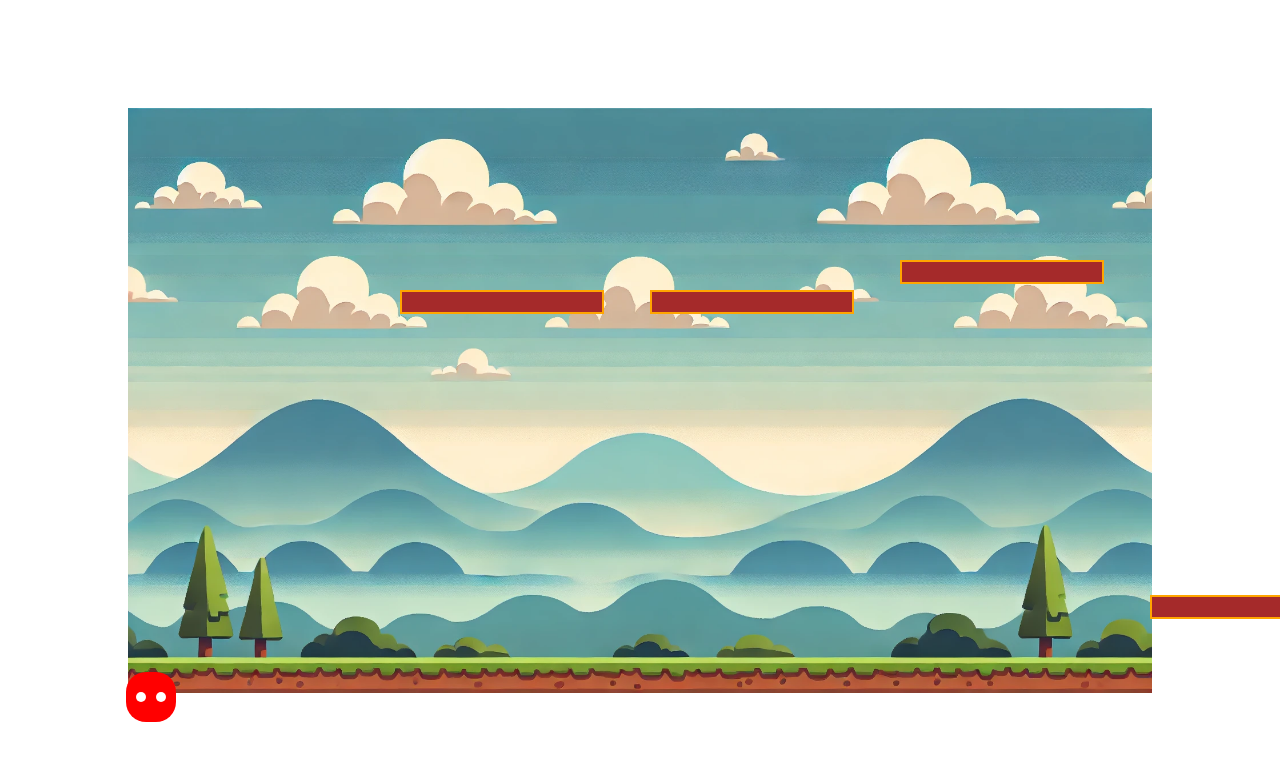
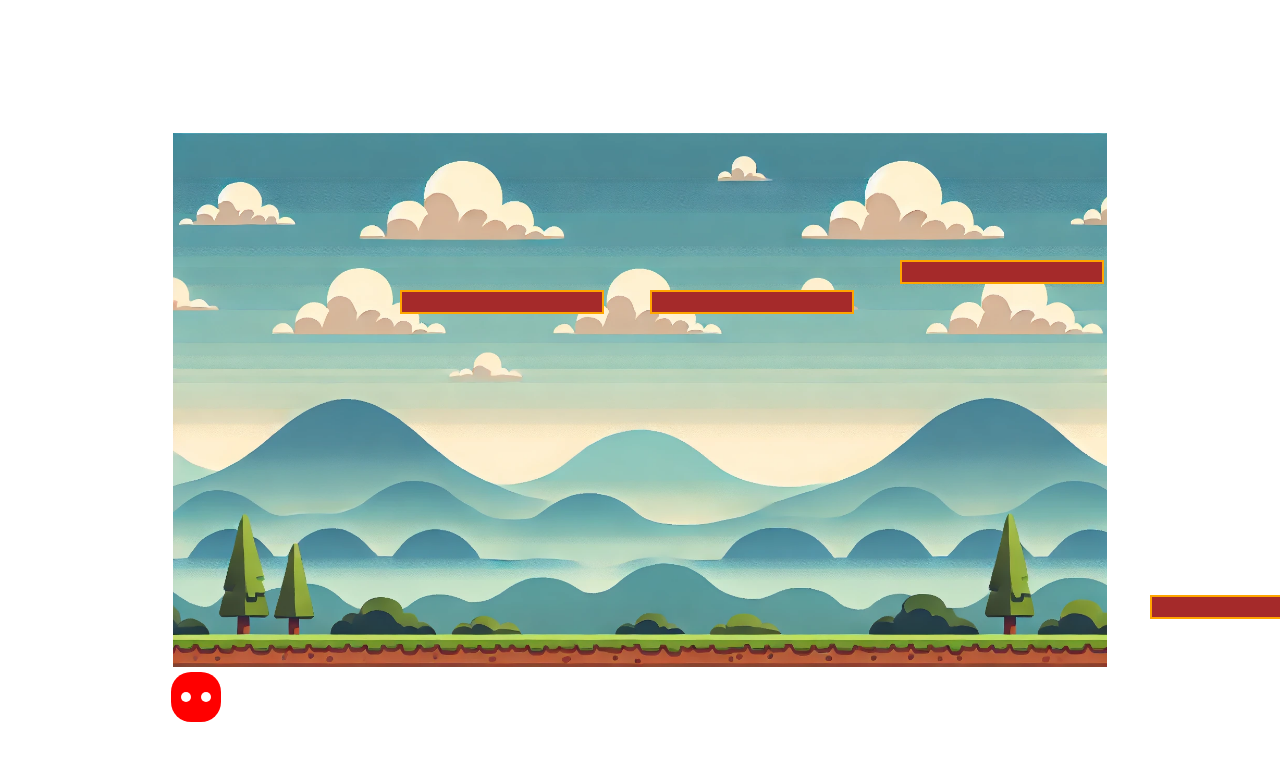
Before and after one commit to VikashChandraMishra/platformer, a plain HTML site: page index.html in a window 1280 px wide. Shown: the top 760 px of the page. Drawn offline with Linux system fonts and the light colour scheme.

Commit message:
changed game container width to match background width

```diff
--- a/index.html
+++ b/index.html
@@ -9,7 +9,6 @@
 </head>
 
 <body style="display: flex; align-items: center; justify-content: center;">
-    <div id="log"></div>
     <div id="game">
         <div id="player">
             <div class="player-eye"></div>
--- a/styles.css
+++ b/styles.css
@@ -7,7 +7,7 @@ html {
 }
 
 #game {
-    width: 80vw;
+    width: 73vw;
     height: 80vh;
     border: 2px dashed white;
     background-color: aqua;
```
